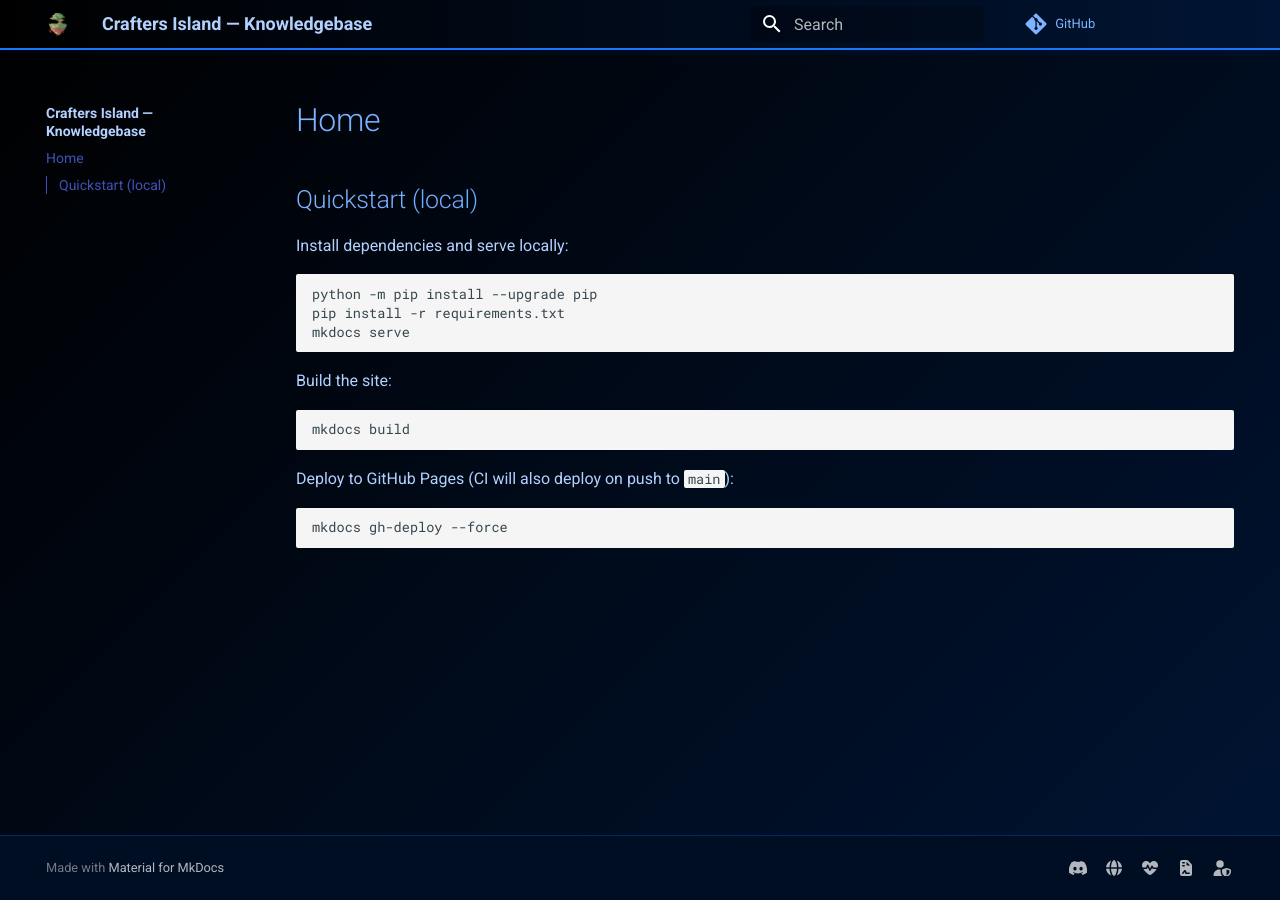
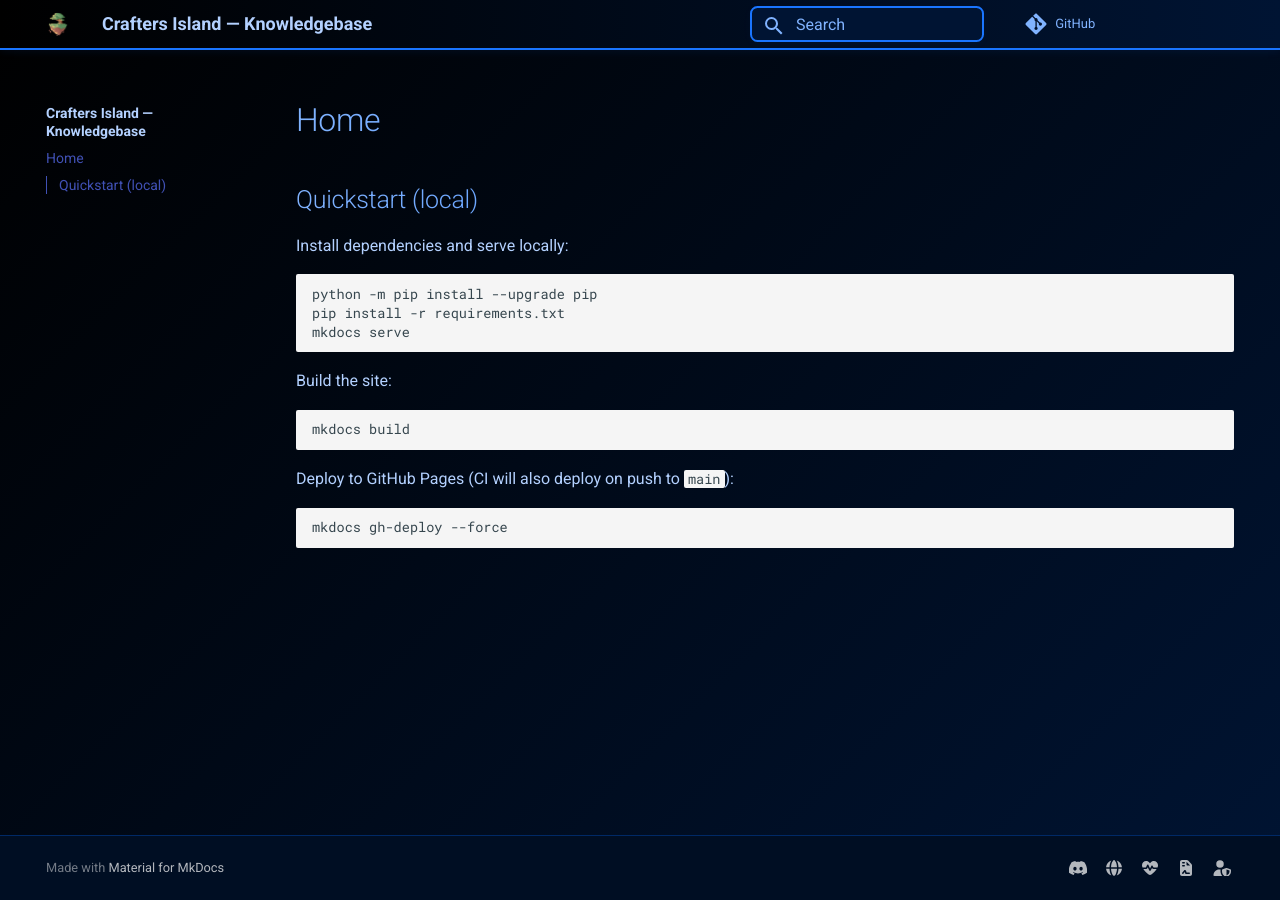
Before and after one commit to Crafters-island-hosting/knowlegebase, an MkDocs documentation site: the page built from docs/index.md, in a window 1280 px wide. Built offline with MkDocs 1.6.1 and Material for MkDocs 9.7.7, drawn with Linux system fonts in a browser that asks for light colours; comment, search, counter and statistics services are not loaded.

Commit message:
Update extra.css: add themed search bar styles for improved UI

```diff
--- a/docs/assets/stylesheets/extra.css
+++ b/docs/assets/stylesheets/extra.css
@@ -1,3 +1,28 @@
+/* Themed search bar */
+.md-search__form {
+  background: var(--ci-primary-800) !important;
+  border: 2px solid var(--ci-primary-400) !important;
+  border-radius: 0.75em !important;
+  box-shadow: 0 2px 8px 0 rgba(26,117,255,0.04);
+}
+.md-search__input {
+  background: transparent !important;
+  color: var(--ci-primary-100) !important;
+  font-family: var(--md-default-font-family);
+  border: none !important;
+}
+.md-search__input::placeholder {
+  color: var(--ci-primary-200) !important;
+  opacity: 1;
+}
+.md-search__form:focus-within {
+  border-color: var(--ci-accent) !important;
+  box-shadow: 0 0 0 2px var(--ci-accent);
+}
+.md-search__icon, .md-search__icon svg {
+  color: var(--ci-primary-200) !important;
+  fill: var(--ci-primary-200) !important;
+}
 /* Remove white/blurred nav title background in sidebar */
 .md-nav__title {
   background: none !important;
```
